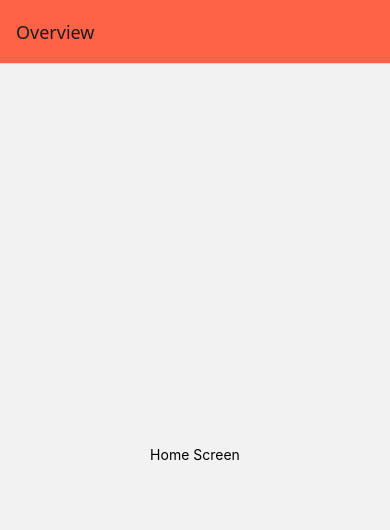
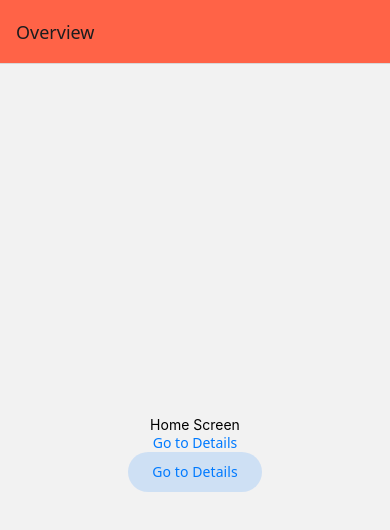
Before and after one commit to rolandomajait1-rgb/appdev2, a React Native app in the folder react-native-navigation/: screen / in a window 390 px wide. Shown: the top 530 px of the page. Built offline with nearby package versions, Linux system fonts and the light colour scheme.

Commit message:
Done with using Link or Button components

```diff
--- a/react-native-navigation/App.tsx
+++ b/react-native-navigation/App.tsx
@@ -2,11 +2,15 @@ import * as React from 'react';
 import { View, Text } from 'react-native';
 import { createStaticNavigation } from '@react-navigation/native';
 import { createNativeStackNavigator } from '@react-navigation/native-stack';
+import { Link } from '@react-navigation/native';
+import { Button } from '@react-navigation/elements';
 
 function HomeScreen() {
   return (
     <View style={{ flex: 1, alignItems: 'center', justifyContent: 'center' }}>
       <Text>Home Screen</Text>
+      <Link screen="Details">Go to Details</Link>
+      <Button screen="Details">Go to Details</Button>
     </View>
   );
 }
```
